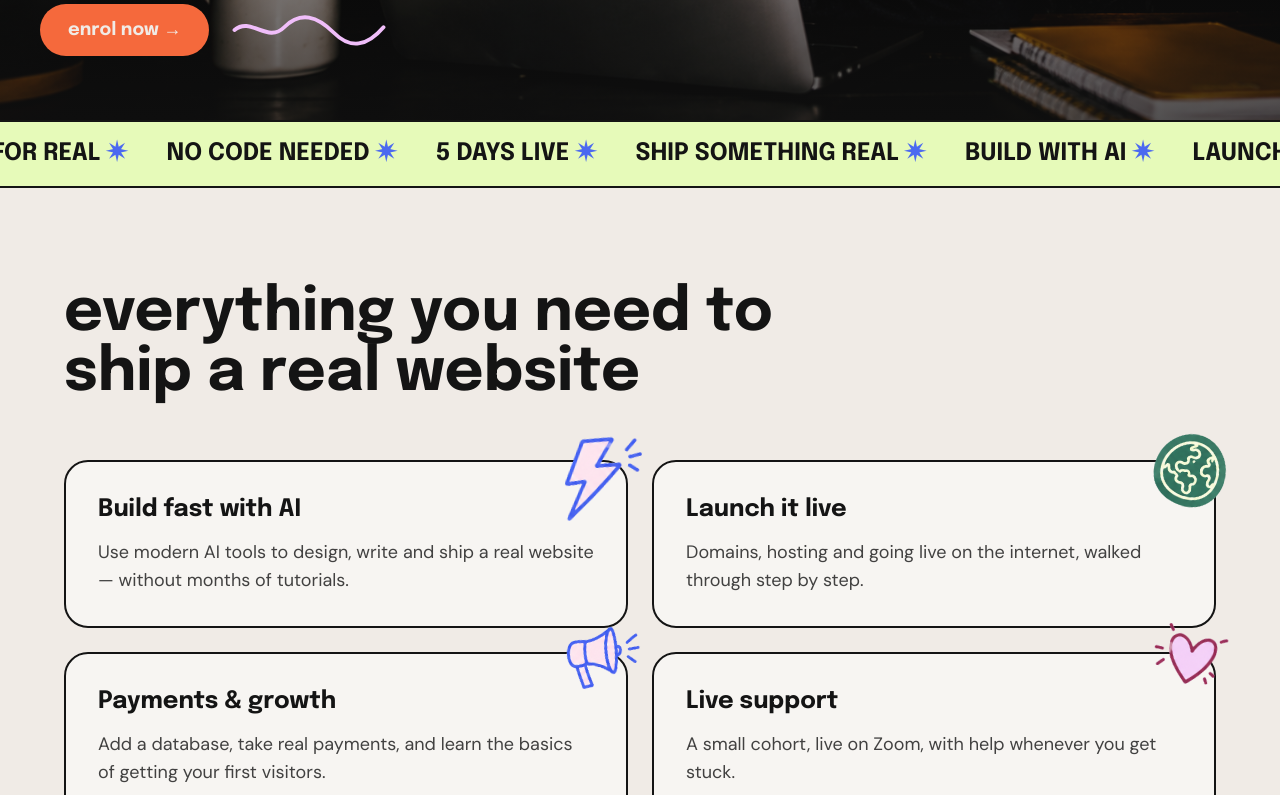
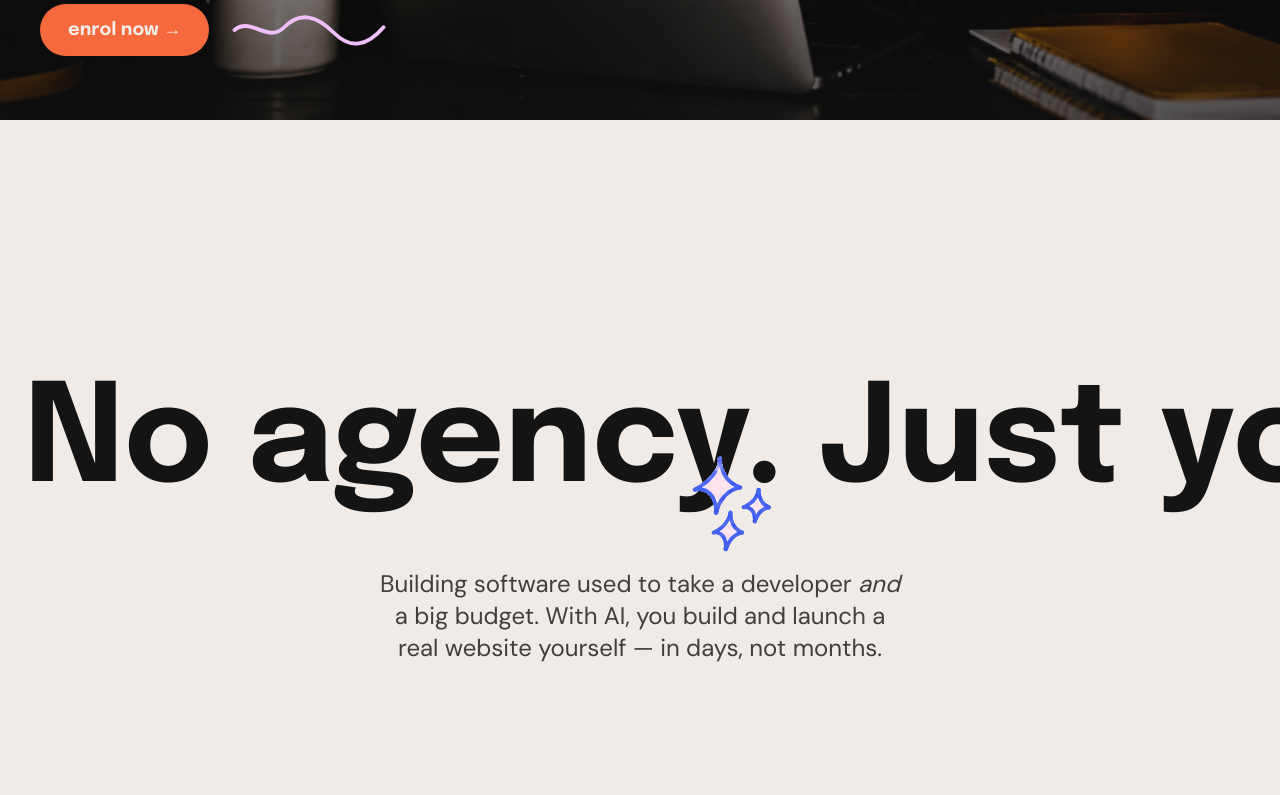
Before and after one commit to Mrfocused1/bootcamp, a Next.js app: page / in a window 1280 px wide. Shown: the part 680-1475 px from the top of the page. Built offline with nearby package versions, Linux system fonts and the light colour scheme.

Commit message:
feat(marketing): recreate post-hero 'horizontal words' section (pinned GSAP horizontal scroll + sticker accents)

```diff
--- a/src/app/(marketing)/page.tsx
+++ b/src/app/(marketing)/page.tsx
@@ -1,4 +1,5 @@
 import { Hero } from "@/components/marketing/Hero";
+import { HorizontalWords } from "@/components/marketing/sections/HorizontalWords";
 import { Marquee } from "@/components/marketing/Marquee";
 import { Features } from "@/components/marketing/sections/Features";
 import { Syllabus } from "@/components/marketing/sections/Syllabus";
@@ -10,6 +11,7 @@ export default function HomePage() {
   return (
     <>
       <Hero />
+      <HorizontalWords />
       <Marquee items={MARQUEE_ITEMS} />
       <Features />
       <Syllabus />
--- a/src/app/globals.css
+++ b/src/app/globals.css
@@ -92,3 +92,9 @@
 @keyframes ua-marquee { from { transform: translateX(0); } to { transform: translateX(-50%); } }
 .ua-marquee { animation: ua-marquee 24s linear infinite; }
 @media (prefers-reduced-motion: reduce) { .ua-marquee { animation: none; } }
+
+/* Horizontal-words: static, wrapped fallback when motion is reduced. */
+@media (prefers-reduced-motion: reduce) {
+  .hw-track { transform: none !important; width: auto !important; max-width: 64rem; }
+  .hw-h2 { white-space: normal !important; text-align: center; }
+}
--- /dev/null
+++ b/src/components/marketing/sections/HorizontalWords.tsx
@@ -0,0 +1,85 @@
+"use client";
+
+import { useEffect, useRef } from "react";
+import { gsap } from "gsap";
+import { ScrollTrigger } from "gsap/ScrollTrigger";
+import { prefersReducedMotion } from "@/lib/marketing/reducedMotion";
+import { Sticker } from "@/components/marketing/Sticker";
+
+gsap.registerPlugin(ScrollTrigger);
+
+// Recreation of the original homepage's post-hero "horizontal words" moment:
+// a big nowrap statement that sweeps horizontally across the screen while the
+// section is pinned, with sticker accents over the words and a sub-line below.
+// Mobile / reduced-motion fall back to a static, wrapped statement (no pin).
+export function HorizontalWords() {
+  const pinRef = useRef<HTMLDivElement>(null);
+  const trackRef = useRef<HTMLDivElement>(null);
+
+  useEffect(() => {
+    const pin = pinRef.current;
+    const track = trackRef.current;
+    if (!pin || !track) return;
+
+    const desktop =
+      typeof window.matchMedia === "function" &&
+      window.matchMedia("(min-width: 768px)").matches;
+    if (prefersReducedMotion() || !desktop) return; // CSS handles the static layout
+
+    const ctx = gsap.context(() => {
+      const distance = () => Math.max(0, track.scrollWidth - window.innerWidth);
+      gsap.to(track, {
+        x: () => -distance(),
+        ease: "none",
+        scrollTrigger: {
+          trigger: pin,
+          start: "top top",
+          end: () => "+=" + distance(),
+          scrub: 0.5,
+          pin: true,
+          anticipatePin: 1,
+          invalidateOnRefresh: true,
+        },
+      });
+    }, pin);
+    return () => ctx.revert();
+  }, []);
+
+  return (
+    <section className="relative bg-ua-bg text-ua-ink">
+      <div
+        ref={pinRef}
+        className="relative flex min-h-svh flex-col items-center justify-center overflow-hidden py-24"
+      >
+        <div
+          ref={trackRef}
+          className="hw-track relative flex w-full justify-center px-6 will-change-transform md:w-max md:justify-start md:px-[10vw]"
+        >
+          <h2
+            className="hw-h2 relative whitespace-normal text-center text-5xl font-bold leading-[1.05] md:whitespace-nowrap md:text-left md:text-[8.5rem] md:leading-none"
+            style={{ fontFamily: "var(--font-epilogue)" }}
+          >
+            No code. No agency. Just you and AI.
+            <span className="pointer-events-none absolute left-[10%] top-0 hidden -translate-y-1/2 md:block">
+              <Sticker name="cursor-star" size={96} rotate={-10} />
+            </span>
+            <span className="pointer-events-none absolute left-[52%] -bottom-10 hidden md:block">
+              <Sticker name="sparkles" size={80} rotate={8} />
+            </span>
+            <span className="pointer-events-none absolute left-[86%] top-0 hidden -translate-y-1/3 md:block">
+              <Sticker name="phone-hand" size={104} rotate={10} />
+            </span>
+          </h2>
+        </div>
+
+        <div className="mt-14 max-w-xl px-6 text-center">
+          <p className="text-lg text-ua-ink/80 md:text-2xl">
+            Building software used to take a developer <em>and</em> a big budget.
+            With AI, you build and launch a real website yourself — in days, not
+            months.
+          </p>
+        </div>
+      </div>
+    </section>
+  );
+}
```
Also changed, not shown: 1 other file (tests, documents, lock files or other folders).
